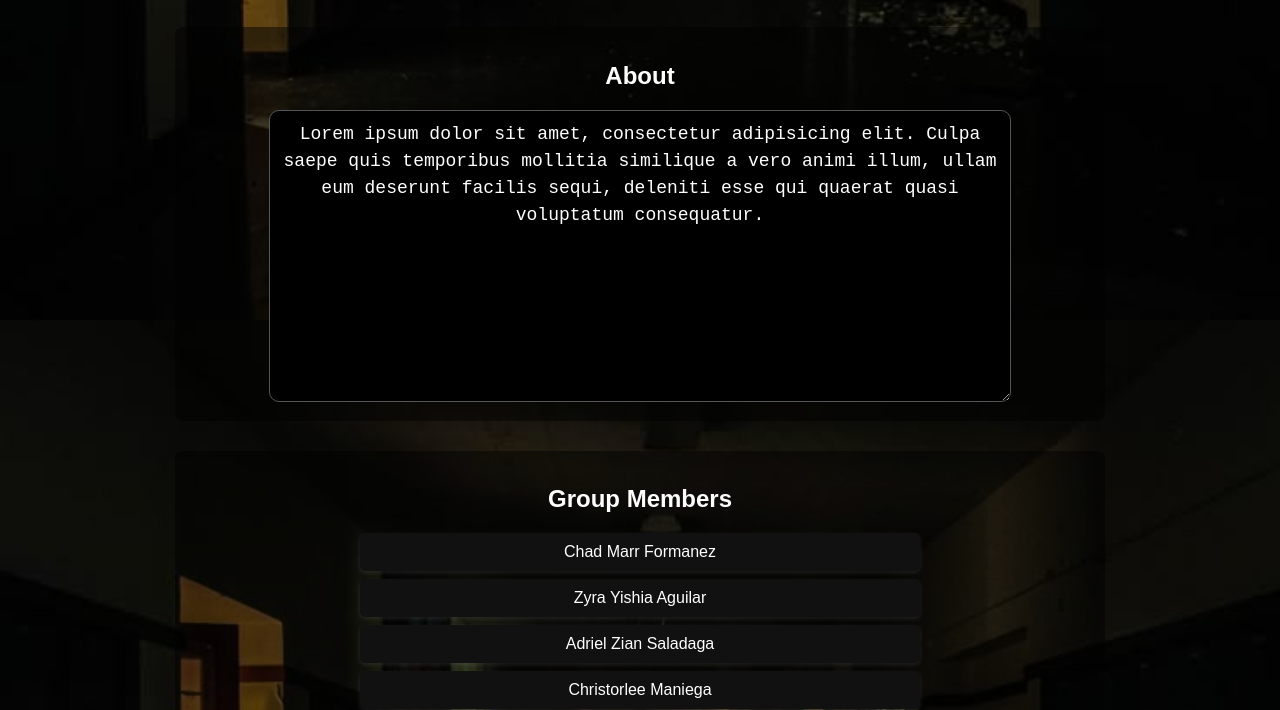
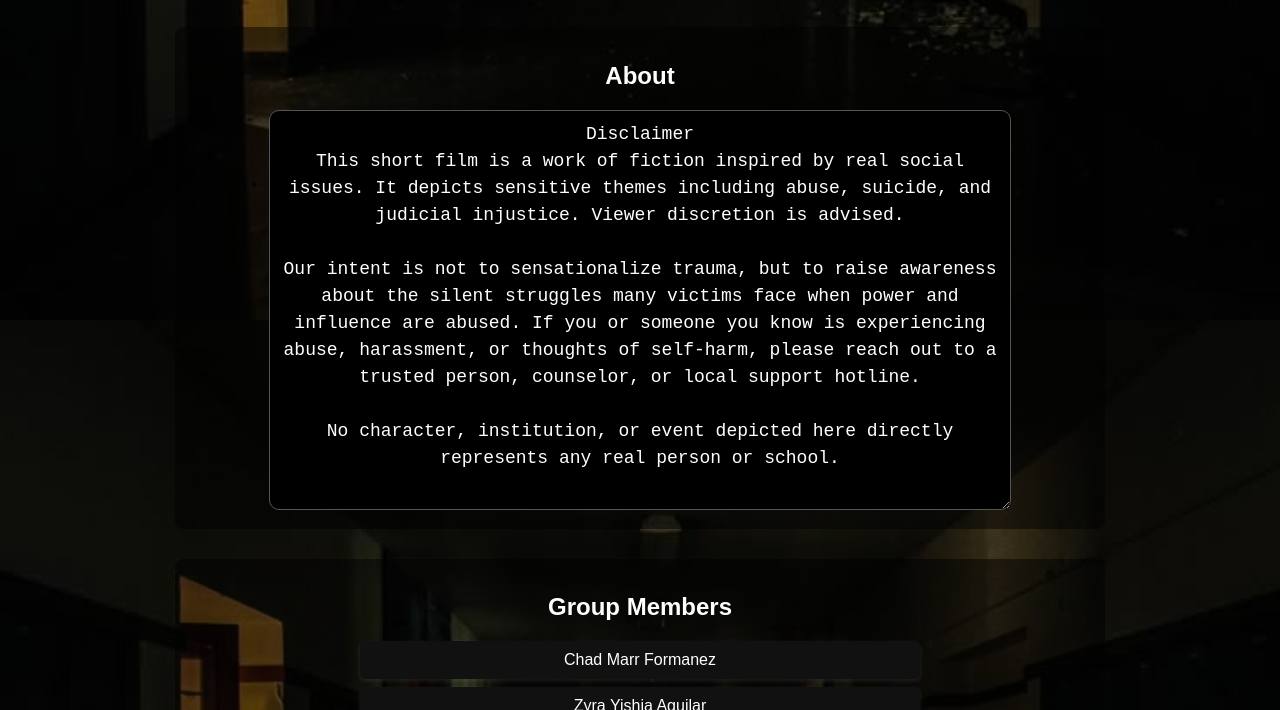
Before and after one commit to lightlawiet15-eng/Testing2, a plain HTML site: page index.html in a window 1280 px wide. Shown: the part 640-1350 px from the top of the page. Drawn offline with Linux system fonts and the light colour scheme.

Commit message:
Add files via upload

```diff
--- a/index.html
+++ b/index.html
@@ -114,8 +114,13 @@
   <section id="about">
 <div class="box">
 <h2>About</h2>
-<textarea rows="10">
-Lorem ipsum dolor sit amet, consectetur adipisicing elit. Culpa saepe quis temporibus mollitia similique a vero animi illum, ullam eum deserunt facilis sequi, deleniti esse qui quaerat quasi voluptatum consequatur.</textarea>
+<textarea rows="14">
+Disclaimer
+This short film is a work of fiction inspired by real social issues. It depicts sensitive themes including abuse, suicide, and judicial injustice. Viewer discretion is advised.
+
+Our intent is not to sensationalize trauma, but to raise awareness about the silent struggles many victims face when power and influence are abused. If you or someone you know is experiencing abuse, harassment, or thoughts of self-harm, please reach out to a trusted person, counselor, or local support hotline.
+
+No character, institution, or event depicted here directly represents any real person or school.</textarea>
 </div>
 </section>
   <section id="members">
```
